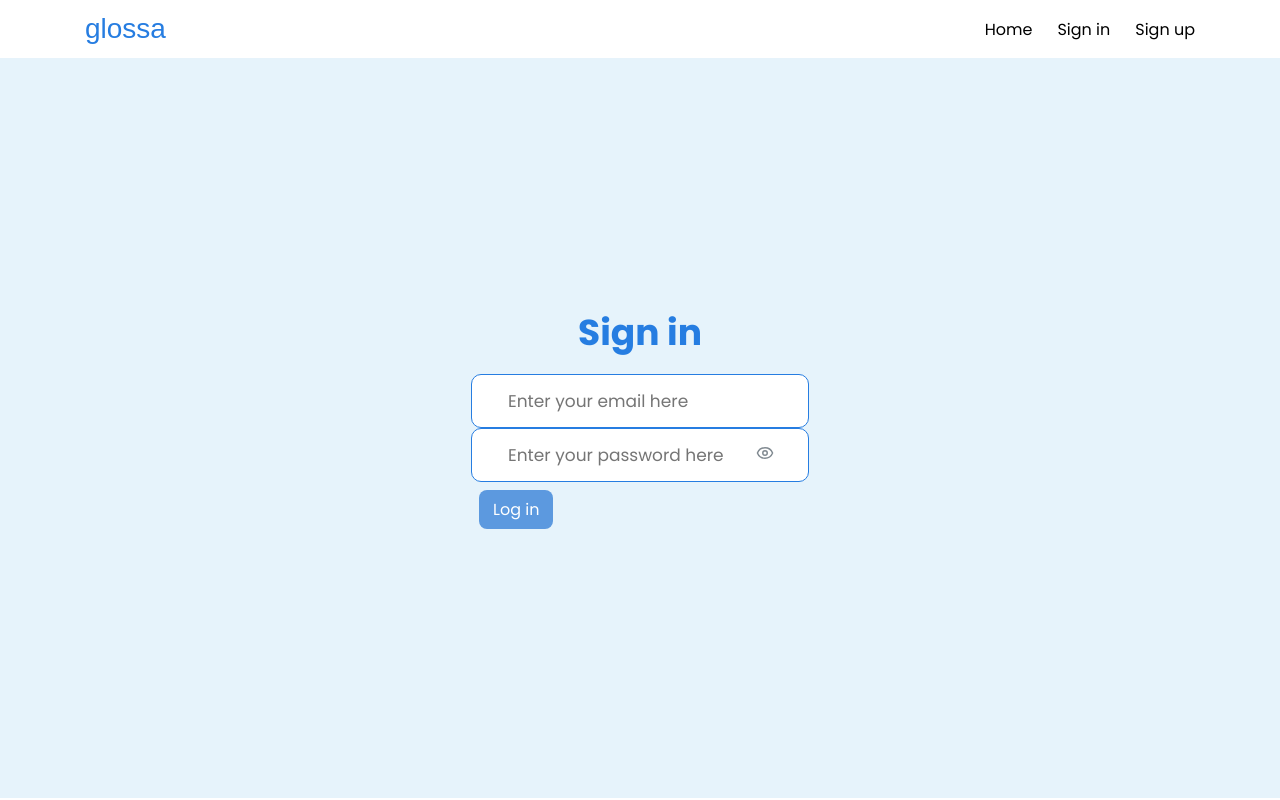
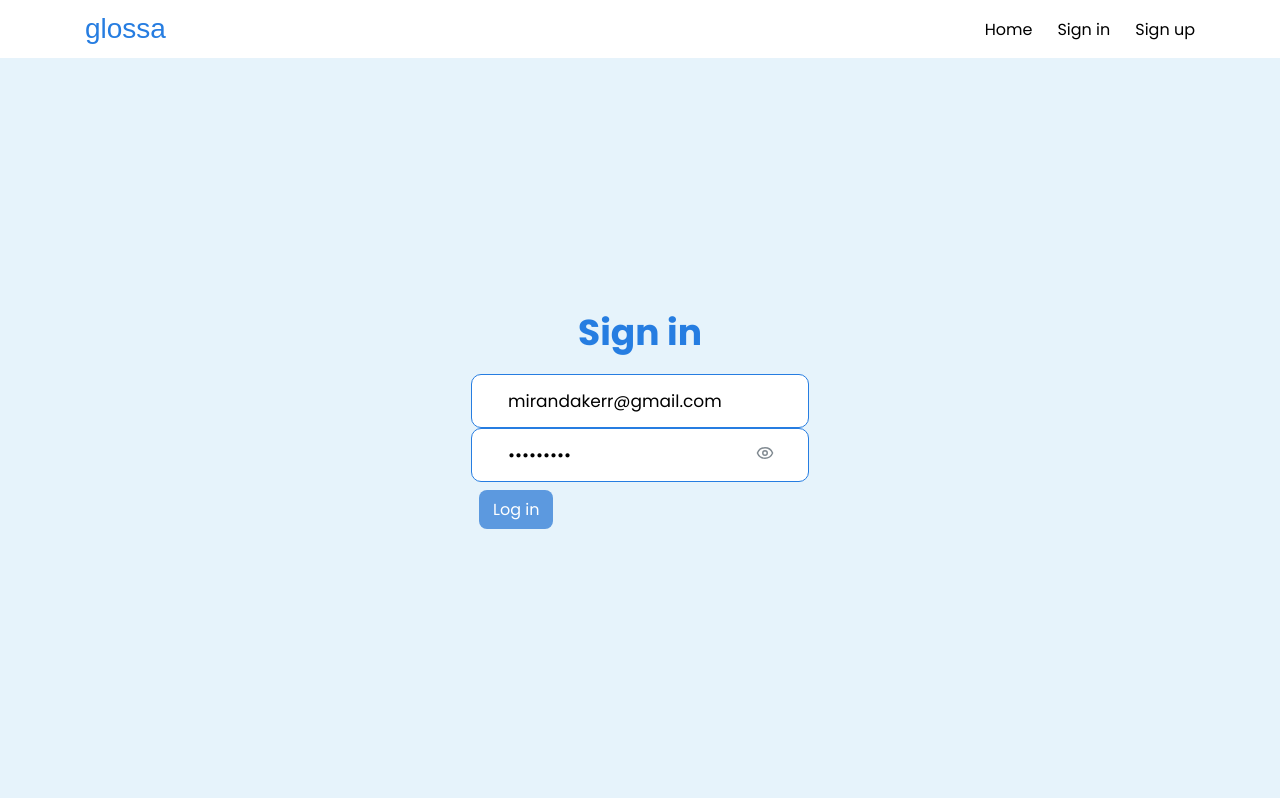
Before and after one commit to AnastasiiaDedela/blogs-project, a React (Vite) app: page /sign-in in a window 1280 px wide. Built offline with nearby package versions, Linux system fonts and the light colour scheme; no server answers; a web font is replaced by a local one.

Commit message:
fix: fix password validation and mode for useForm

```diff
--- a/src/pages/SignIn/SignIn.tsx
+++ b/src/pages/SignIn/SignIn.tsx
@@ -19,11 +19,11 @@ const SignIn = () => {
   const navigate = useNavigate();
 
   const { register, handleSubmit, formState } = useForm<ILoginForm>({
-    // defaultValues: {
-    //   email: 'mirandakerr@gmail.com',
-    //   password: 'miranda11',
-    // },
-    mode: 'onChange',
+    mode: 'onTouched',
+    defaultValues: {
+      email: 'mirandakerr@gmail.com',
+      password: 'miranda11',
+    },
   });
 
   const emailError = formState.errors['email']?.message;
@@ -93,7 +93,10 @@ const SignIn = () => {
               type="password"
               placeholder="Enter your password here"
               className={styles.inputContainer}
-              register={register('password', { required: 'Required', min: 8 })}
+              register={register('password', {
+                required: 'Required',
+                minLength: { value: 8, message: 'Password must be at least 8 characters long' },
+              })}
               eyeShown={true}
             />
           </div>
```
